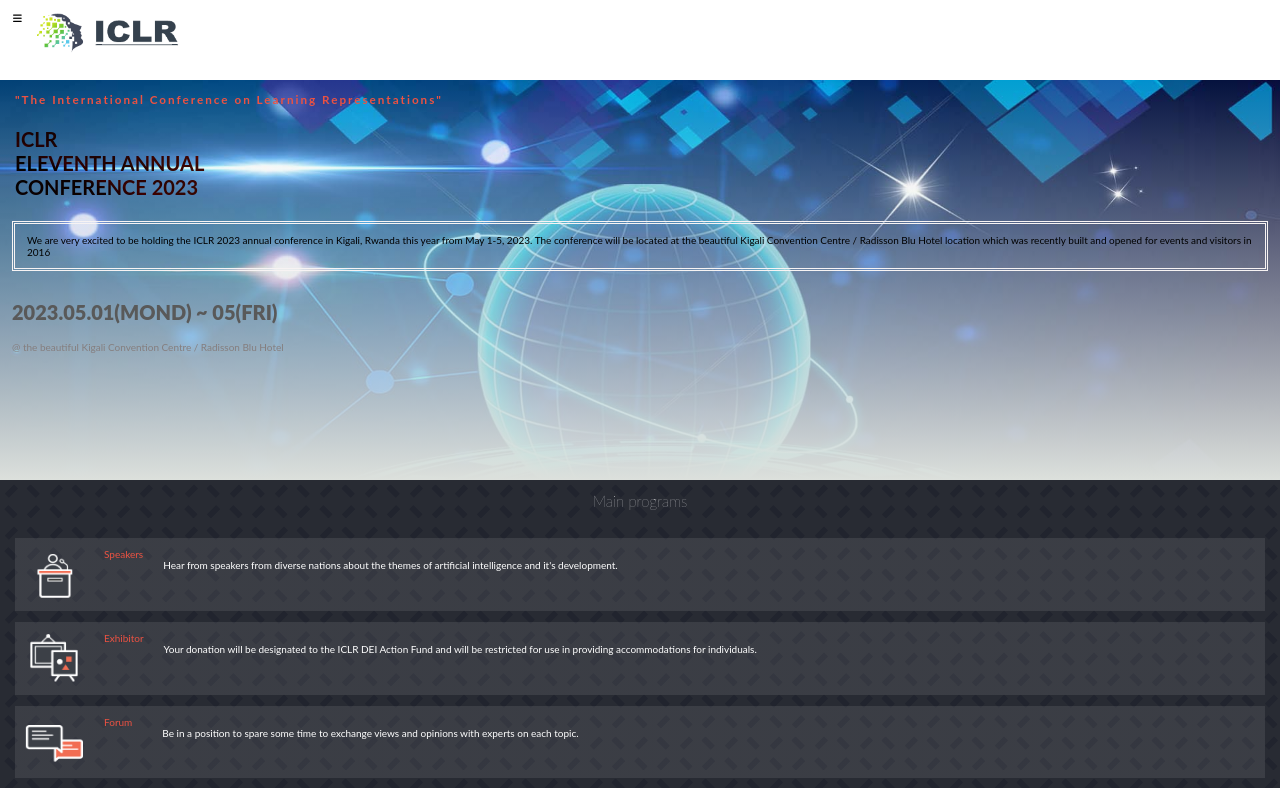
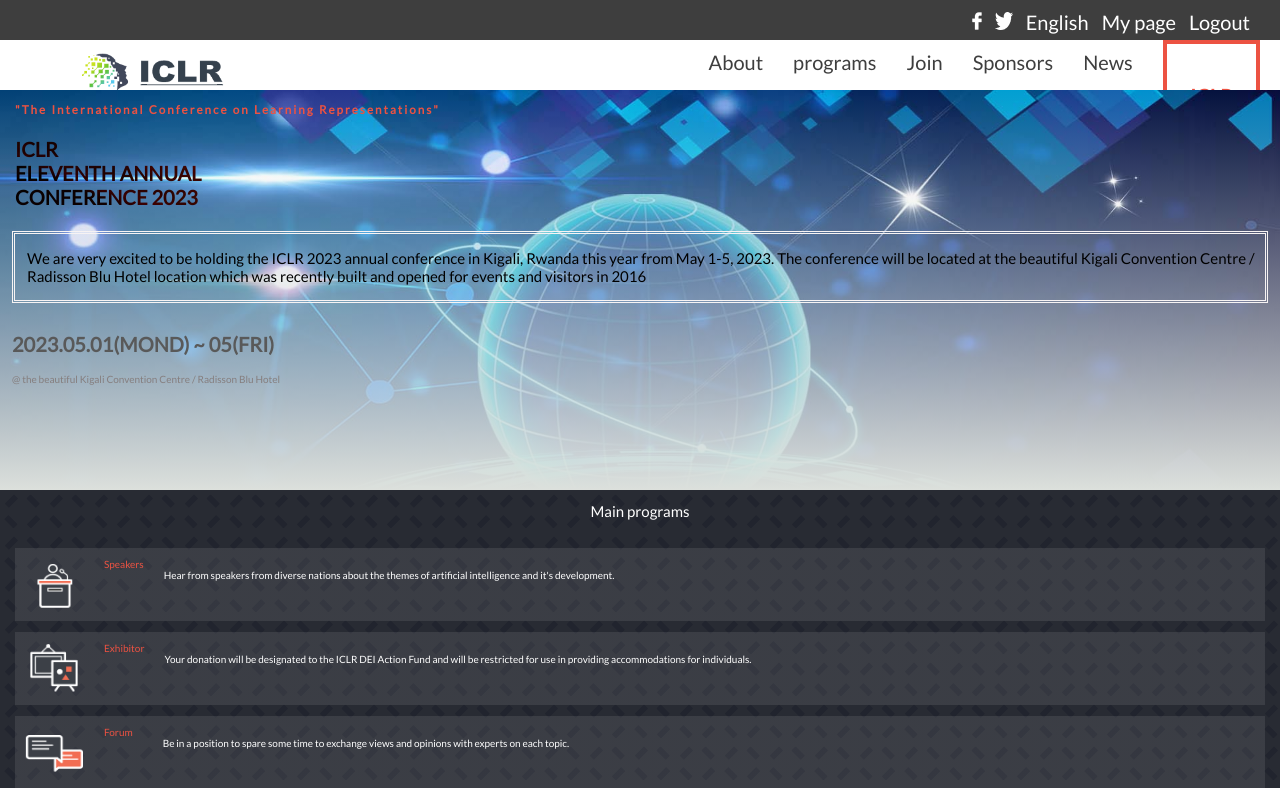
Before and after one commit to Christelle-12/Capstone-project-1, a website: page index.html in a window 1280 px wide. Shown: the top 788 px of the page. Drawn offline with Linux system fonts and the light colour scheme; a web font is replaced by a local one.

Commit message:
Start desktop version

```diff
--- a/about.css
+++ b/about.css
@@ -11,6 +11,7 @@
   height: fit-content;
   width: 100%;
   box-sizing: border-box;
+  overflow-x: hidden;
 }
 
 .menu-logo {
@@ -265,4 +266,11 @@
   display: flex;
   flex-direction: row;
   width: 100%;
+  justify-content: space-between;
 }
+
+.foot p {
+  padding-right: 2rem;
+  color: gray;
+  font-weight: 600;
+}
--- a/index.html
+++ b/index.html
@@ -4,7 +4,7 @@
     <meta charset="UTF-8">
     <meta http-equiv="X-UA-Compatible" content="IE=edge">
     <meta name="viewport" content="width=device-width, initial-scale=1.0">
-    <title>Document</title>
+    <title>Home page</title>
     <link rel="stylesheet" href="style.css">
     <link rel="stylesheet" href="https://cdnjs.cloudflare.com/ajax/libs/font-awesome/6.3.0/css/all.min.css">
 </head>
@@ -28,14 +28,47 @@
 </section>
 
 <nav class="nav">
+    <div class="upper">
+        <ul>
+            <li><a href="#"> <img src="images/desktop/Rectangle.png" alt="Facebook"></a>
+            </li>
+            <li>
+                <a href="#">
+                <img src="images/desktop/twitter.png" alt="twitter">
+            </a>
+           </li>
+            <li>
+                <a href="#">English</a>
+            </li>
+            <li>
+                <a href="#">My page</a>
+            </li>
+            <li>
+                <a href="#">Logout</a>
+            </li>
+        </ul>
+    </div>
+    <div class="wrapping">
         <div class="menu-logo">
-        <span id="menu-btn">
-            <i class="fa fa-bars" aria-hidden="true"></i>
+            <span id="menu-btn" class="menu-icon">
+                <i class="fa fa-bars fa-2x" aria-hidden="true" class="my-Icon"></i>
             </span>
             <span class="logo">
                 <img src="images/iclr logo.PNG" alt="logo picture">
             </span>
         </div>
+        <div class="desk">
+            <ul class="menu-list">
+                <li><a href="./about.html" class="menu-item">About</a></li>
+                <li><a href="#" class="menu-item">programs</a></li>
+                <li><a href="#" class="menu-item">Join</a></li>
+                <li><a href="#" class="menu-item">Sponsors</a></li>
+                <li><a href="#" class="menu-item">News</a></li>
+            </ul>
+            <div class="event"> <p>ICLR event</p> </div>
+</div>
+    </div>
+
 </nav>
 
     <div class="hero-container">
@@ -109,7 +142,7 @@
         <!-- dynamically rendered list -->
         <ul class="other-speakers">
         </ul>
-
+        <!-- end -->
         <button type="submit"><span>MORE</span> <i class="fa-solid fa-angle-down"></i></button>
     </div>
 <script src="speakers.js"></script>
--- a/menu.js
+++ b/menu.js
@@ -18,3 +18,4 @@
     menuSection.classList.remove('visible');
   });
 });
+// desktop version
--- a/style.css
+++ b/style.css
@@ -1,4 +1,4 @@
-@import url("https: //fonts.googleapis.com/css?family=Lato&display=swap");
+@import url("https://fonts.googleapis.com/css?family=Lato&display=swap");
 
 :root {
   --primaryColor: #272a27;
@@ -79,10 +79,6 @@
   color: var(--primaryColor);
   border: 3.5px solid var(--secondaryColor);
   width: 40%;
-
-  /* height: 2.5rem; */
-
-  /* text-align: center; */
   padding: 2rem 2rem;
   margin-left: 3rem;
   font-size: 2rem;
@@ -97,11 +93,14 @@
   position: relative;
 }
 
+.nav .logo {
+  padding-left: 15%;
+}
+
 .nav .logo img {
   padding-top: 1.3rem;
   padding-left: 1.3rem;
   width: 60%;
-  align-self: center;
 }
 
 .hero-container {
@@ -139,6 +138,7 @@
   box-sizing: border-box;
   padding-left: 1.2rem;
   margin: 1.2rem;
+  font-size: 1.5rem;
 }
 
 .time h2 {
@@ -295,4 +295,104 @@
   margin-left: 2rem;
 }
 
+@media screen and (max-width: 768px) {
+  .nav .upper {
+    display: none;
+  }
+
+  .menu-list {
+    display: none;
+  }
+}
+
 /* end of speaker style */
+
+/* DESKTOP VERSION */
+@media screen and (min-width: 768px) {
+  @import url("https: //fonts.googleapis.com/css?family=Lato&display=swap");
+
+  :root {
+    --primaryColor: #3e3e3e;
+    --secondaryColor: #ec5242;
+    --backgroundColor: #dbdfdbec;
+  }
+
+  /* nav bar */
+  .menu-logo .fa-bars {
+    display: none;
+  }
+
+  .wrapping {
+    display: flex;
+    padding-right: 2rem;
+    padding-bottom: 2rem;
+    background-color: #fff;
+    height: 5rem;
+    box-sizing: border-box;
+  }
+
+  .nav {
+    display: flex;
+    flex-direction: column;
+  }
+
+  .nav .upper {
+    background-color: var(--primaryColor);
+    height: 3rem;
+    width: 100%;
+    padding-bottom: 1rem;
+  }
+
+  .nav .upper ul {
+    display: flex;
+    gap: 1.3rem;
+    align-items: baseline;
+    justify-content: flex-end;
+    padding-right: 3rem;
+    list-style: none;
+  }
+
+  .nav .upper ul li a {
+    text-decoration: none;
+    color: #fff;
+    font-size: 2rem;
+  }
+
+  .nav .menu-logo .logo {
+    padding-left: 10%;
+  }
+
+  .nav .menu-logo {
+    height: 6rem;
+    width: 100%;
+  }
+
+  .desk {
+    display: flex;
+  }
+
+  .menu-list {
+    display: flex;
+    flex-direction: row;
+    justify-content: space-between;
+  }
+
+  .menu-list .menu-item {
+    font-size: 2rem;
+  }
+
+  .event {
+    color: var(--secondaryColor);
+    border: 4.5px solid var(--secondaryColor);
+
+    /* width: 40%; */
+    height: fit-content;
+    font-size: 2rem;
+    font-weight: 700;
+    box-sizing: border-box;
+  }
+
+  .event p {
+    text-align: center;
+  }
+}
```
Also changed, not shown: images/desktop/Rectangle.png (added), images/desktop/twitter.png (added). Lines whose indentation alone changed are shown as unchanged.
